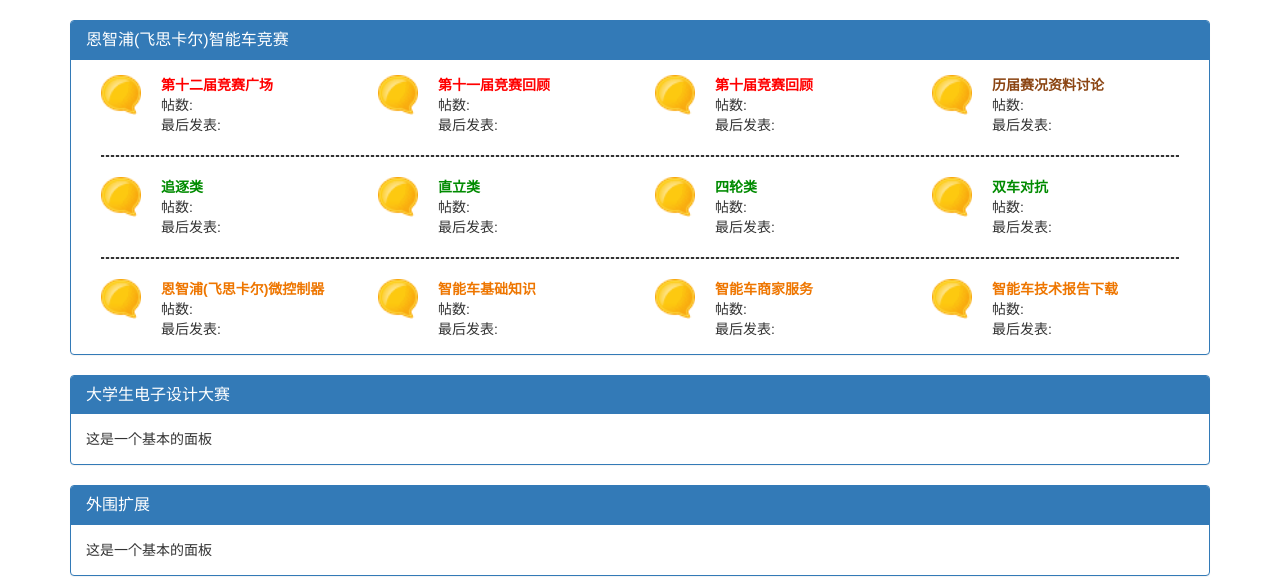
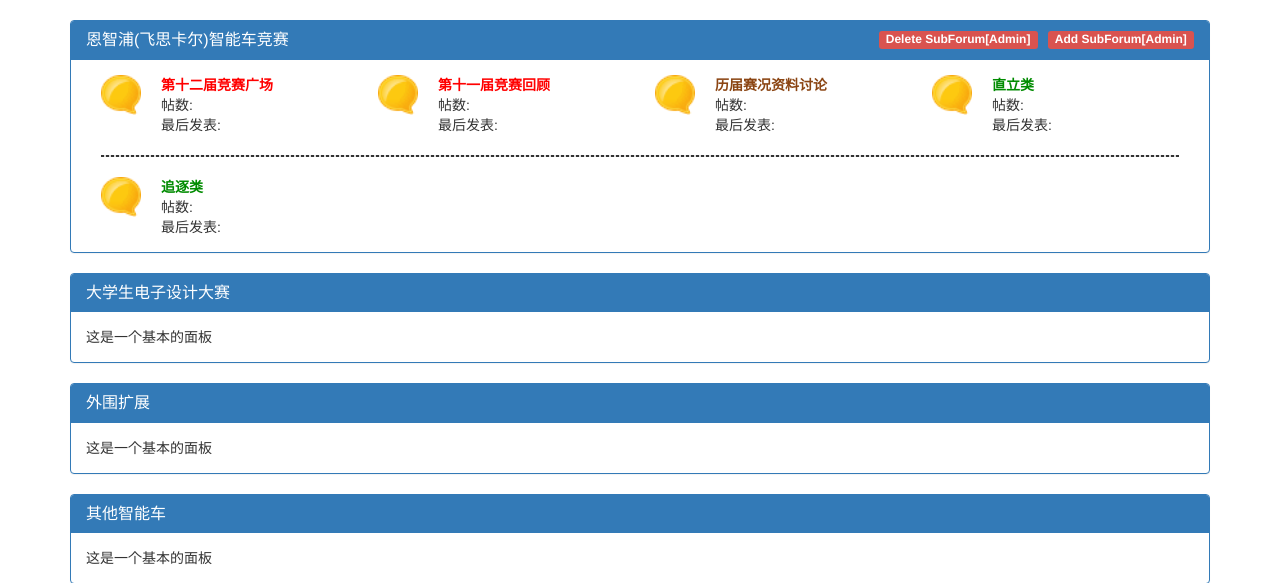
Before and after one commit to mjyplusone/znczz, a Flask app: page / in a window 1280 px wide. Shown: the part 52-635 px from the top of the page. Run offline with Flask 2, Linux system fonts and the light colour scheme; a user stored in the database is signed in; data comes from the database, SQL or seed files in the repository; both versions use the stored data as it was after the commit; some libraries are stand-ins or nearby versions.

Commit message:
Add and Delete subforum

```diff
--- a/app/main/views.py
+++ b/app/main/views.py
@@ -1,15 +1,21 @@
 from datetime import datetime
 from flask import render_template, redirect, url_for, session, flash
 from . import main
-from .forms import NameForm, EditProfileForm, EditProfileAdminForm
+from .forms import NameForm, EditProfileForm, EditProfileAdminForm, AddSubforumForm, DeleteSubforumForm
 from .. import db
-from ..models import User, Role, Post, Permission
+from ..models import User, Role, Post, Permission, Forum
 from flask_login import login_required, current_user
 from ..decorators import admin_required, permission_required
 
 @main.route('/', methods=['GET', 'POST'])
 def index():
-    return render_template('index.html')
+    forum_num=Forum.query.count()
+    forums=Forum.query.all()
+    num=1
+    for forum in forums:
+        forum.order=num
+        num=num+1
+    return render_template('index.html',forum_num=forum_num, forums=forums)
 
 @main.route('/user/<username>')
 def user(username):
@@ -60,3 +66,31 @@ def edit_profile_admin(id):
     form.location.data = user.location
     form.about_me.data = user.about_me
     return render_template('edit_profile.html', form=form, user=user)
+
+@main.route('/addsubforum', methods=['GET', 'POST'])
+@login_required
+@admin_required
+def addsubforum():
+    form=AddSubforumForm()
+    if form.validate_on_submit():
+        forum=Forum(name=form.name.data, forumname=form.forumname.data, color=form.color.data)
+        db.session.add(forum)
+        db.session.commit()
+        flash('New subforum has been added.')
+        return redirect(url_for('.index'))
+    return render_template('add_subforum.html', form=form)
+
+@main.route('/deletesubforum', methods=['GET', 'POST'])
+@login_required
+@admin_required
+def deletesubforum():
+    form=DeleteSubforumForm()
+    if form.validate_on_submit():
+        delforum=Forum.query.get(form.forum.data)
+        for post in delforum.posts:
+            db.session.delete(post)
+        db.session.delete(delforum)
+        db.session.commit()
+        flash('The subforum has been deleted.')
+        return redirect(url_for('.index'))
+    return render_template('delete_subforum.html', form=form)
--- a/app/models.py
+++ b/app/models.py
@@ -229,6 +229,9 @@ class Forum(db.Model):
     __tablename__='forums'
     id=db.Column(db.Integer, primary_key=True)
     name=db.Column(db.String(64), unique=True)
+    forumname=db.Column(db.String(64), unique=True)
+    order=db.Column(db.Integer)
+    color=db.Column(db.String(64), default='red')
     posts=db.relationship('Post', backref='subforum', lazy='dynamic')
 
     @staticmethod
--- a/app/static/styles.css
+++ b/app/static/styles.css
@@ -7,19 +7,19 @@
     float:left;
     margin-left:20px;
 }
-.index_title_race{
+.red{
     color:red;
     font-weight:bold;
 }
-.index_title_data{
+.brown{
     color:#8B4513;
     font-weight:bold;
 }
-.index_title_type{
+.green{
     color:#008B00;
     font-weight:bold;
 }
-.index_title_other{
+.orange{
     color:#EE7600;
     font-weight:bold;
 }
--- a/app/templates/_posts.html
+++ b/app/templates/_posts.html
@@ -28,7 +28,7 @@
                 <a href="{{ url_for('note.delete', id=post.id) }}">
                     <span class="label label-primary">Delete</span>
                 </a>
-                {% elif current_user.is_administrator() or (endpoint=='note.twelve' and current_user.is_moderator_12()) or (endpoint=='note.eleven' and current_user.is_moderator_11())%}
+                {% elif current_user.is_authenticated and (current_user.is_administrator() or (subforum.name=='twelve' and current_user.is_moderator_12()) or (subforum.name=='eleven' and current_user.is_moderator_11()))%}
                 <a href="{{ url_for('note.edit', id=post.id) }}">
                     <span class="label label-danger">Edit[Admin]</span>
                 </a>
--- a/app/templates/index.html
+++ b/app/templates/index.html
@@ -5,126 +5,91 @@
 {% block page_content %}
     <div class="panel panel-primary">
         <div class="panel-heading">
-            <h3 class="panel-title">恩智浦(飞思卡尔)智能车竞赛</h3>
+            <h3 class="panel-title">恩智浦(飞思卡尔)智能车竞赛
+            {% if current_user.is_administrator() %}
+            <span class="label label-danger" href='/' style="float:right"><a href="{{ url_for('main.addsubforum') }}" style="text-decoration:none; color:#FFFFFF">Add SubForum[Admin]</a></span>
+            <span class="label label-danger" href='/' style="float:right; margin-right:10px"><a href="{{ url_for('main.deletesubforum') }}" style="text-decoration:none; color:#FFFFFF">Delete SubForum[Admin]</a></span>
+            {% endif %}
+            </h3>
         </div>
         <div class="panel-body" style="padding-left:30px; padding-right:30px">
+
+            {% for forum in forums %}
+                {% if forum.query.count()==1 %}
                 <div class="row" >
                     <div class="col-xs-6 col-sm-3">
                         <a href="/"><img src="../static/index/index_bubble.gif" class="img-responsive index_img"></a>
                         <div class="index_text">
-                        <a class="index_title_race" href="{{ url_for('note.twelve') }}">第十二届竞赛广场</a>
-                        <div>帖数:</div>
-                        <div>最后发表:</div>
-                    </div>
-                </div>
-
-                <div class="col-xs-6 col-sm-3">
-                    <a href="/"><img src="../static/index/index_bubble.gif" class="img-responsive index_img"></a>
-                    <div class="index_text">
-                        <a class="index_title_race" href="{{ url_for('note.eleven') }}">第十一届竞赛回顾</a>
-                        <div>帖数:</div>
-                        <div>最后发表:</div>
-                    </div>
-                </div>
-
-                <div class="col-xs-6 col-sm-3">
-                    <a href="/"><img src="../static/index/index_bubble.gif" class="img-responsive index_img"></a>
-                    <div class="index_text">
-                        <a class="index_title_race" href="/">第十届竞赛回顾</a>
-                        <div>帖数:</div>
-                        <div>最后发表:</div>
-                    </div>
-                </div>
-
-                <div class="col-xs-6 col-sm-3">
-                    <a href="/"><img src="../static/index/index_bubble.gif" class="img-responsive index_img"></a>
-                    <div class="index_text">
-                        <a class="index_title_data" href="/">历届赛况资料讨论</a>
+                            <a class="{{ forum.color }}" href="{{ url_for('note.subforum', id=forum.id) }}">{{ forum.forumname }}</a>
                             <div>帖数:</div>
                             <div>最后发表:</div>
                         </div>
                     </div>
                 </div>
-
-            <hr style="border:1px dashed" color="#DDDDDD">
-
+                {% elif forum.order==1 %}
                 <div class="row" >
                     <div class="col-xs-6 col-sm-3">
                         <a href="/"><img src="../static/index/index_bubble.gif" class="img-responsive index_img"></a>
                         <div class="index_text">
-                        <a class="index_title_type" href="/">追逐类</a>
+                            <a class="{{ forum.color }}" href="{{ url_for('note.subforum', id=forum.id) }}">{{ forum.forumname }}</a>
                             <div>帖数:</div>
                             <div>最后发表:</div>
                         </div>
                     </div>
-
+                {% elif forum.order%4==1 and forum.order!=1 and forum.order==forum.query.count() %}
+                <hr style="border:1px dashed" color="#DDDDDD">
+                <div class="row" >
                     <div class="col-xs-6 col-sm-3">
                         <a href="/"><img src="../static/index/index_bubble.gif" class="img-responsive index_img"></a>
                         <div class="index_text">
-                        <a class="index_title_type" href="/">直立类</a>
-                        <div>帖数:</div>
-                        <div>最后发表:</div>
-                    </div>
-                </div>
-
-                <div class="col-xs-6 col-sm-3">
-                    <a href="/"><img src="../static/index/index_bubble.gif" class="img-responsive index_img"></a>
-                    <div class="index_text">
-                        <a class="index_title_type" href="/">四轮类</a>
-                        <div>帖数:</div>
-                        <div>最后发表:</div>
-                    </div>
-                </div>
-
-                <div class="col-xs-6 col-sm-3">
-                    <a href="/"><img src="../static/index/index_bubble.gif" class="img-responsive index_img"></a>
-                    <div class="index_text">
-                        <a class="index_title_type" href="/">双车对抗</a>
+                            <a class="{{ forum.color }}" href="{{ url_for('note.subforum', id=forum.id) }}">{{ forum.forumname }}</a>
                             <div>帖数:</div>
                             <div>最后发表:</div>
                         </div>
                     </div>
                 </div>
-
+                {% elif forum.order%4==1 and forum.order!=1 %}
                 <hr style="border:1px dashed" color="#DDDDDD">
-
                 <div class="row" >
                     <div class="col-xs-6 col-sm-3">
                         <a href="/"><img src="../static/index/index_bubble.gif" class="img-responsive index_img"></a>
                         <div class="index_text">
-                        <a class="index_title_other" href="/">恩智浦(飞思卡尔)微控制器</a>
+                            <a class="{{ forum.color }}" href="{{ url_for('note.subforum', id=forum.id) }}">{{ forum.forumname }}</a>
                             <div>帖数:</div>
                             <div>最后发表:</div>
                         </div>
                     </div>
-
+                {% elif forum.order==forum.query.count() %}
                     <div class="col-xs-6 col-sm-3">
                         <a href="/"><img src="../static/index/index_bubble.gif" class="img-responsive index_img"></a>
                         <div class="index_text">
-                        <a class="index_title_other" href="/">智能车基础知识</a>
-                        <div>帖数:</div>
-                        <div>最后发表:</div>
-                    </div>
-                </div>
-
-                <div class="col-xs-6 col-sm-3">
-                    <a href="/"><img src="../static/index/index_bubble.gif" class="img-responsive index_img"></a>
-                    <div class="index_text">
-                        <a class="index_title_other" href="/">智能车商家服务</a>
-                        <div>帖数:</div>
-                        <div>最后发表:</div>
-                    </div>
-                </div>
-
-                <div class="col-xs-6 col-sm-3">
-                    <a href="/"><img src="../static/index/index_bubble.gif" class="img-responsive index_img"></a>
-                    <div class="index_text">
-                        <a class="index_title_other" href="/">智能车技术报告下载</a>
+                            <a class="{{ forum.color }}" href="{{ url_for('note.subforum', id=forum.id) }}">{{ forum.forumname }}</a>
                             <div>帖数:</div>
                             <div>最后发表:</div>
                         </div>
                     </div>
                 </div>
+                {% elif forum.order%4==0 %}
+                    <div class="col-xs-6 col-sm-3">
+                        <a href="/"><img src="../static/index/index_bubble.gif" class="img-responsive index_img"></a>
+                        <div class="index_text">
+                            <a class="{{ forum.color }}" href="{{ url_for('note.subforum', id=forum.id) }}">{{ forum.forumname }}</a>
+                            <div>帖数:</div>
+                            <div>最后发表:</div>
+                        </div>
+                    </div>
+                </div>
+                {% else %}
+                <div class="col-xs-6 col-sm-3">
+                    <a href="/"><img src="../static/index/index_bubble.gif" class="img-responsive index_img"></a>
+                    <div class="index_text">
+                        <a class="{{ forum.color }}" href="{{ url_for('note.subforum', id=forum.id) }}">{{ forum.forumname }}</a>
+                        <div>帖数:</div>
+                        <div>最后发表:</div>
+                    </div>
+                </div>
+                {% endif %}
+            {% endfor %}
 
         </div>
     </div>
```
Also changed, not shown: app/main/forms.py (+17 -1 lines), app/note/views.py (+16 -39 lines), app/templates/note/eleven.html (deleted, +0 -27 lines), app/templates/note/twelve.html (deleted, +0 -27 lines), migrations/versions/1e27c632b8d1_initial_migration.py (deleted, +0 -38 lines), migrations/versions/2468d453c21f_initial_migration.py (deleted, +0 -76 lines), data-dev.sqlite, 8 other files. Lines whose indentation alone changed are shown as unchanged.
